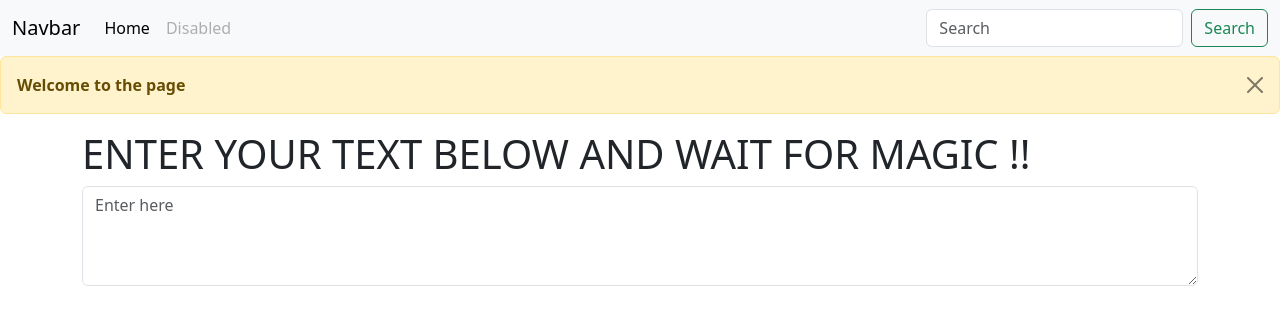
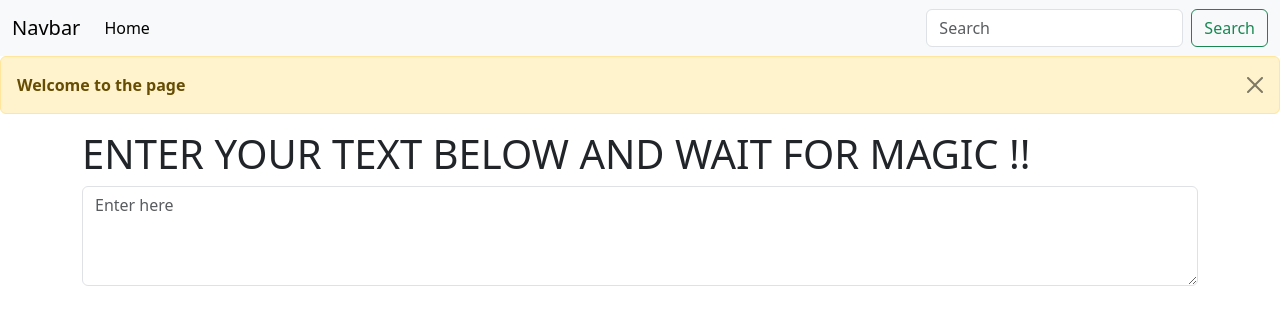
Before and after one commit to aayush908/textutils.in, a Django app: page / in a window 1280 px wide. Shown: the top 309 px of the page. Run offline with Django 4.2, Linux system fonts and the light colour scheme.

Commit message:
Update index.html

```diff
--- a/templates/index.html
+++ b/templates/index.html
@@ -21,9 +21,7 @@
 
 
               </li>
-              <li class="nav-item">
-                <a class="nav-link disabled" aria-disabled="true">Disabled</a>
-              </li>
+
             </ul>
             <form class="d-flex" role="search">
               <input class="form-control me-2" type="search" placeholder="Search" aria-label="Search">
```
